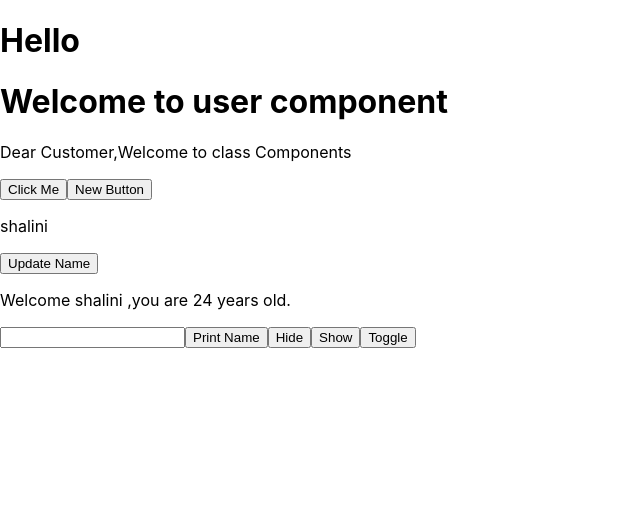
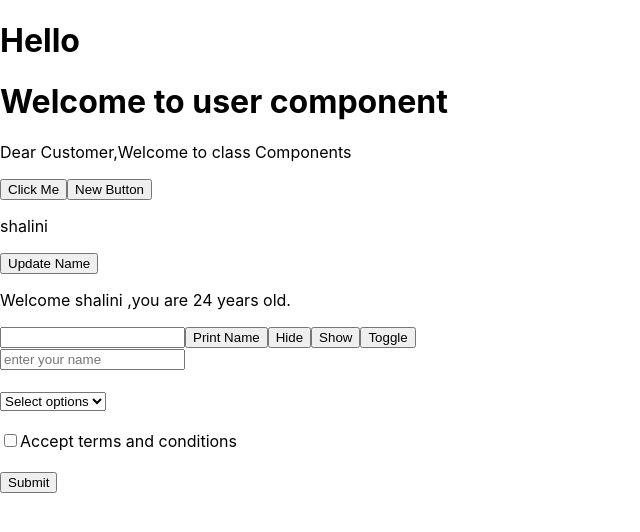
Before and after one commit to shalini47ch/React-Revision, a React (Create React App) app: page / in a window 1280 px wide. Shown: the top 532 px of the page, without its empty margins (0-640 px from the left). Built offline with nearby package versions, Linux system fonts and the light colour scheme.

Commit message:
form details added

```diff
--- a/src/App.js
+++ b/src/App.js
@@ -8,7 +8,12 @@
   const [data, setData] = useState(null);
   const [print, setPrint] = useState(false);
   //here we have implemented the functionality of hide as well as show using useState
-  const [status,setStatus]=useState(true);//so initially we will want to show the element so we will keep it as true
+  const [status, setStatus] = useState(true); //so initially we will want to show the element so we will keep it as true
+  //here we will create three states one for newname,setName ,tnc and setTnc and interest and setInterest
+
+  const [newname, setName] = useState("");
+  const [tnc, setTnc] = useState(false); //initially tnc are not set
+  const [interest, setInterest] = useState("");
 
   function updateData() {
     updateName("Manisha");
@@ -21,11 +26,17 @@
     console.log(e.target.value);
     setData(e.target.value);
   }
+  function getFormData(e) {
+    console.log(newname);
+    console.log(tnc);
+    console.log(interest);
+    e.preventDefault();
+  }
 
   return (
     <div className="App">
       {print ? <h1>{data}</h1> : null}
-      {status?<h1>Hello</h1>:null}
+      {status ? <h1>Hello</h1> : null}
       <User />
       <Customer />
       <button onClick={handleClick}>Click Me</button>
@@ -35,9 +46,29 @@
       <Students name={name} age="24" />
       <input type="text" onChange={getData} />
       <button onClick={() => setPrint(true)}>Print Name</button>
-      <button onClick={()=>setStatus(false)}>Hide</button>
-      <button onClick={()=>setStatus(true)}>Show</button>
-      <button onClick={()=>setStatus(!status)}>Toggle</button>
+      <button onClick={() => setStatus(false)}>Hide</button>
+      <button onClick={() => setStatus(true)}>Show</button>
+      <button onClick={() => setStatus(!status)}>Toggle</button>
+      <form onSubmit={getFormData}>
+        <input
+          type="text"
+          placeholder="enter your name"
+          onChange={(e) => setName(e.target.value)}
+        />{" "}
+        <br /> <br />
+        <select onChange={(e) => setInterest(e.target.value)}>
+          <option>Select options</option>
+          <option>Marvel</option>
+          <option>DC</option>
+        </select>{" "}
+        <br />
+        <br />
+        <input type="checkbox" onChange={(e) => setTnc(e.target.checked)} />
+        <span>Accept terms and conditions</span>
+        <br />
+        <br />
+        <button type="submit">Submit</button>
+      </form>
     </div>
   );
 }
@@ -51,3 +82,5 @@
 
 //Now applying the logic for hide and show to show or hide button content on the basis of button click
 //if we put the opposite of the existing state we can use that to toggle
+
+//e.preventDefault() helps us to prevent automatic submit of our form
```
